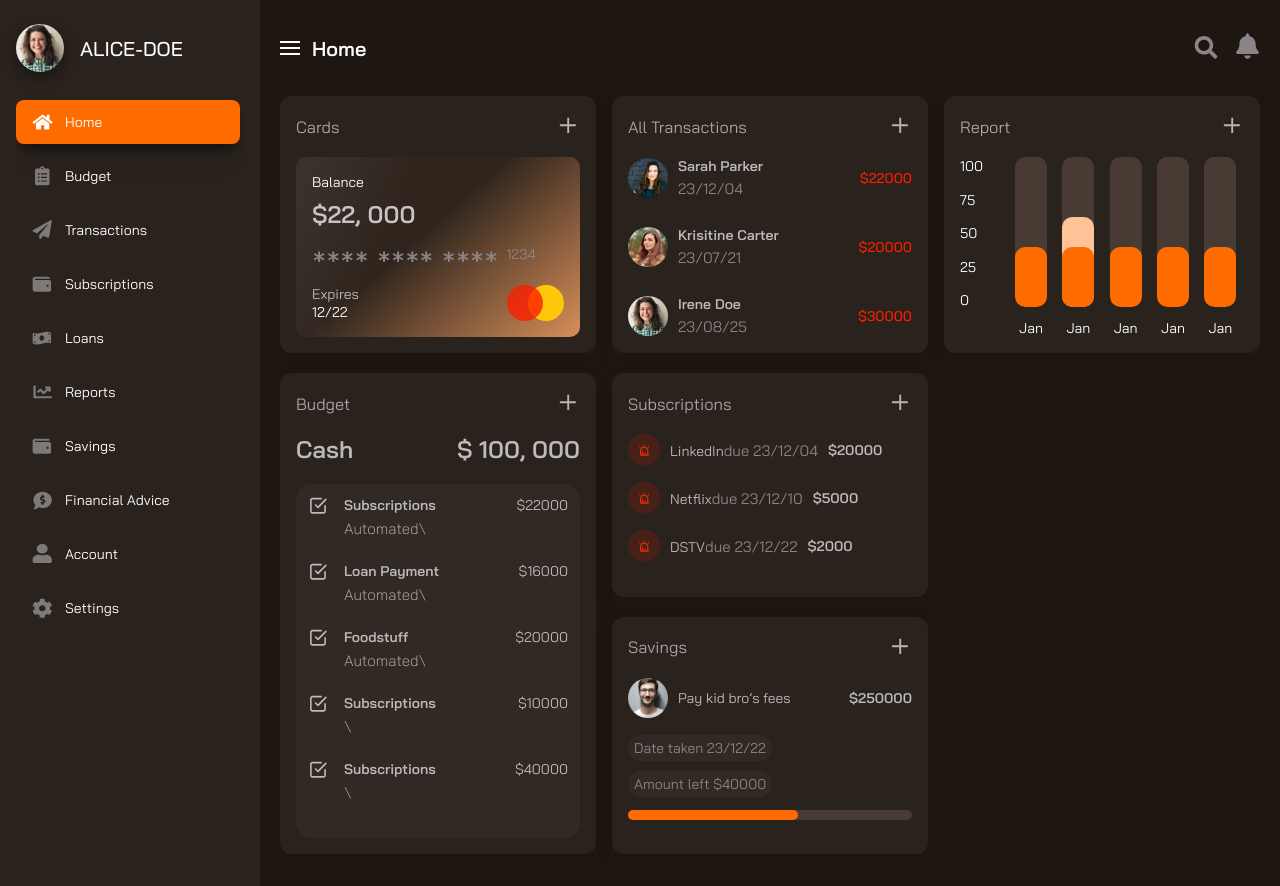
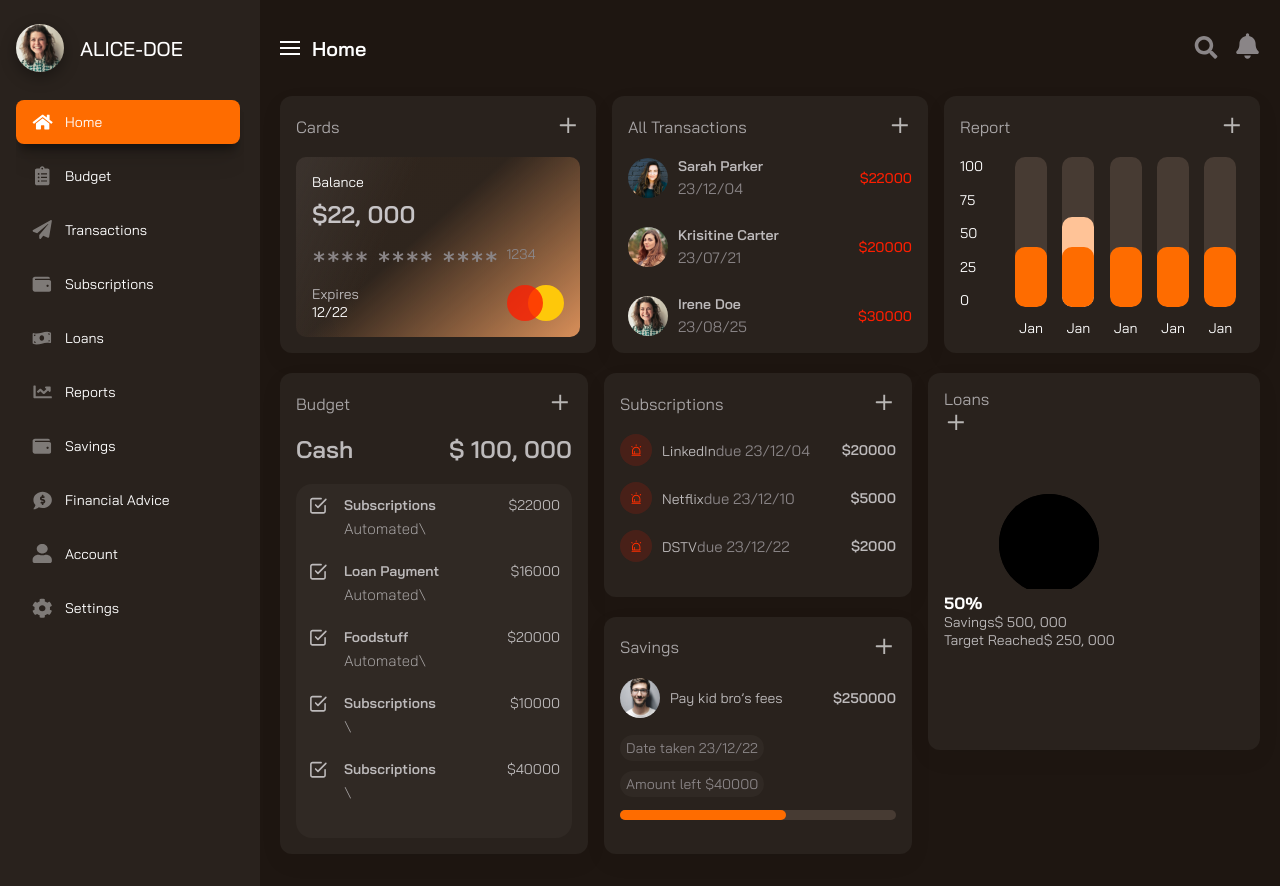
Before and after one commit to PetrTutikov/dash-learn, a React (Create React App) app: page / in a window 1280 px wide. Built offline with nearby package versions, Linux system fonts and the light colour scheme.

Commit message:
скелет для карточки Loans
https://youtu.be/UA8Sxk_mHb8?t=4777

```diff
--- a/src/components/ContentMain/ContentMain.css
+++ b/src/components/ContentMain/ContentMain.css
@@ -31,7 +31,7 @@
 }
 
 @media screen and (max-width: 992px){
-    .content-grid-one{
+    .content-grid-one .content-grid-two{
         grid-template-columns: repeat(2, 1fr);
         row-gap: 12px;
     }
@@ -42,4 +42,8 @@
         grid-template-columns: repeat(1, 1fr);
         column-gap: 0;
     }
+    .content-grid-two{
+        grid-template-columns: repeat(1, 1fr);
+        column-gap: 0;
+    }
 }
--- a/src/components/Loans/Loans.jsx
+++ b/src/components/Loans/Loans.jsx
@@ -1,9 +1,40 @@
 import "./Loans.css"
+import { iconsImgs } from '../../utils/images'
 
 const Loans = () => {
   return (
-    <div>
-
+    <div className="subgrid-two-item grid-common grid-c7">
+      <div className="">
+        <h3 className="grid-c-title-text">Loans</h3>
+        <button className="grid-c-title-icon">
+          <img src={iconsImgs.plus}/>
+        </button>
+      </div>
+      <div className="grid-c7-content">
+        <div className="progress-bar">
+          <div className="percent">
+            <svg>
+              <circle cx="105" cy="105" r="50"></circle>
+              <circle cx="105" cy="105" r="50" style={{
+                "--percent": "50"
+              }}></circle>
+            </svg>
+            <div className="number">
+              <h3>50<span>%</span></h3>
+            </div>
+          </div>
+        </div>
+        <ul className="data-list">
+          <li className="data-item text-silver-v1">
+            <span className="data-item-text">Savings</span>
+            <span className="data-item-value">$ 500, 000</span>
+          </li>
+          <li className="data-item text-silver-v1">
+            <span className="data-item-text">Target Reached</span>
+            <span className="data-item-value">$ 250, 000</span>
+          </li>
+        </ul>
+      </div>
     </div>
   )
 }
--- a/src/components/Subscriptions/Subscriptions.jsx
+++ b/src/components/Subscriptions/Subscriptions.jsx
@@ -20,18 +20,18 @@ const Subscriptions = () => {
                   <div className="icon">
                     <img src={iconsImgs.alert}/>
                   </div>
-                  <div className="text text-silver-v1">
+                  <p className="text text-silver-v1">
                     {subscription.title}
                     <span>
                       due {subscription.due_date}
                     </span>
+                  </p>
                   </div>
                   <div className="grid-item-r">
                     <span className="text text-silver-v1">
                       ${subscription.amount}
                     </span>
                   </div>
-                </div>
               </div>
             ))
           }
```
